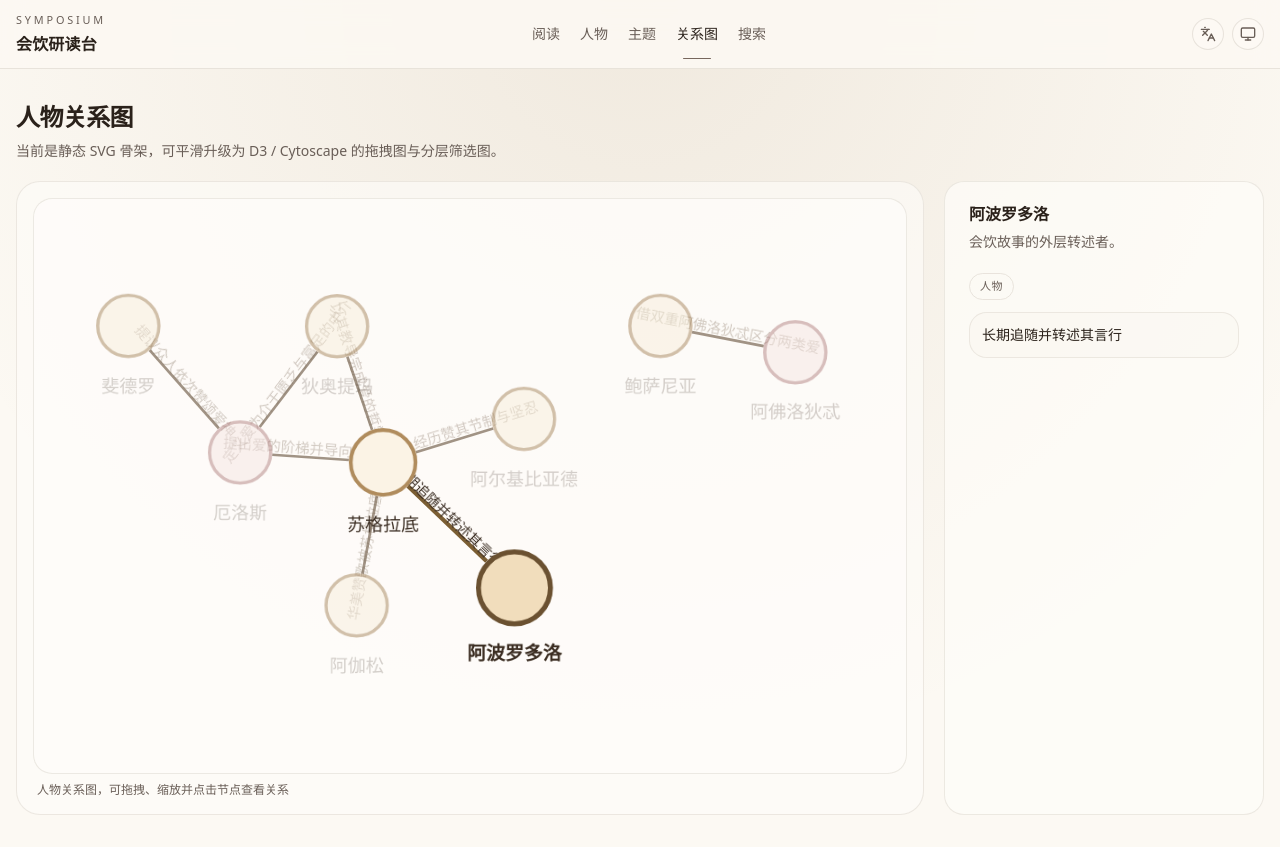
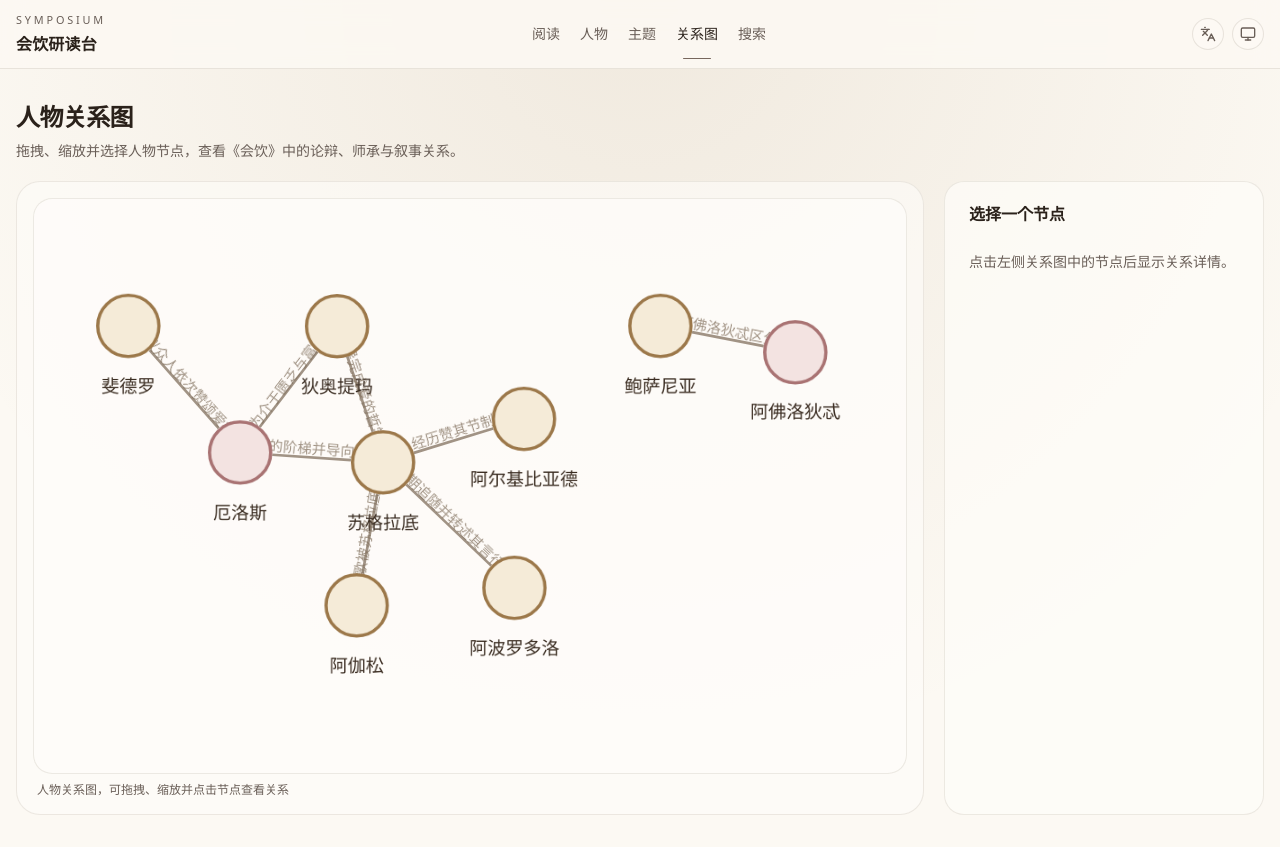
Before and after one commit to readlab-x/symposium-web, a SvelteKit app: page /relations in a window 1280 px wide. Built offline with nearby package versions, Linux system fonts and the light colour scheme.

Commit message:
feat: sync relations panel with cytoscape selection

```diff
--- a/src/routes/relations/+page.svelte
+++ b/src/routes/relations/+page.svelte
@@ -7,26 +7,32 @@
 	import type { RelationsGraph } from "$lib/types";
 
 	const relations = relationsData as RelationsGraph;
+	const nodesById = Object.fromEntries(relations.nodes.map((node) => [node.id, node])) as Record<
+		string,
+		(typeof relations.nodes)[number]
+	>;
 
-	let activeNodeId = $state<string | null>(relations.nodes[0]?.id ?? null);
+	let activeNodeId = $state<string | null>(null);
 	const copy = $derived.by(() =>
 		pickByLanguage($i18nPreferences.primaryLanguage, {
 			"zh-CN": {
 				title: "人物关系图",
-				description: "当前是静态 SVG 骨架，可平滑升级为 D3 / Cytoscape 的拖拽图与分层筛选图。",
+				description: "拖拽、缩放并选择人物节点，查看《会饮》中的论辩、师承与叙事关系。",
 				selectNode: "选择一个节点",
-				emptyDetail: "点击左侧节点后显示关系详情。",
+				emptyDetail: "点击左侧关系图中的节点后显示关系详情。",
 				deity: "神祇",
-				person: "人物"
+				person: "人物",
+				relatedTo: "关联对象"
 			},
 			"en-US": {
 				title: "Relation Graph",
 				description:
-					"Currently a static SVG scaffold. It can be smoothly upgraded to a draggable and layered graph with D3/Cytoscape.",
+					"Drag, zoom, and select nodes to inspect the argumentative, pedagogical, and narrative relations inside Symposium.",
 				selectNode: "Select a node",
-				emptyDetail: "Select a node on the left to view relation details.",
+				emptyDetail: "Select a node in the graph to inspect its relations.",
 				deity: "Deity",
-				person: "Person"
+				person: "Person",
+				relatedTo: "Related To"
 			}
 		})
 	);
@@ -40,6 +46,15 @@
 					(edge) => edge.source === activeNodeId || edge.target === activeNodeId
 				)
 			: []
+	);
+	const relatedConnections = $derived.by(() =>
+		relatedEdges.map((edge) => {
+			const otherNodeId = edge.source === activeNodeId ? edge.target : edge.source;
+			return {
+				edge,
+				otherNode: nodesById[otherNodeId]
+			};
+		})
 	);
 
 	function entryDelayClass(index: number): string {
@@ -84,11 +99,14 @@
 								{activeNode.type === "deity" ? copy.deity : copy.person}
 							</Badge>
 							<ul class="space-y-2">
-								{#each relatedEdges as edge, index (edge.id)}
+								{#each relatedConnections as connection, index (connection.edge.id)}
 									<li
 										class={`motion-stage-soft ${entryDelayClass(index)} rounded-[1.1rem] border border-border/60 bg-secondary/24 p-3 text-sm transition-[transform,background-color,border-color] [transition-duration:var(--motion-panel)] ease-[var(--ease-ritual-out)] hover:translate-x-1 hover:bg-secondary/38 hover:border-primary/24`}
 									>
-										{edge.relation}
+										<p class="font-medium">
+											{copy.relatedTo}: {connection.otherNode?.label ?? "—"}
+										</p>
+										<p class="mt-1 text-muted-foreground">{connection.edge.relation}</p>
 									</li>
 								{/each}
 							</ul>
```
